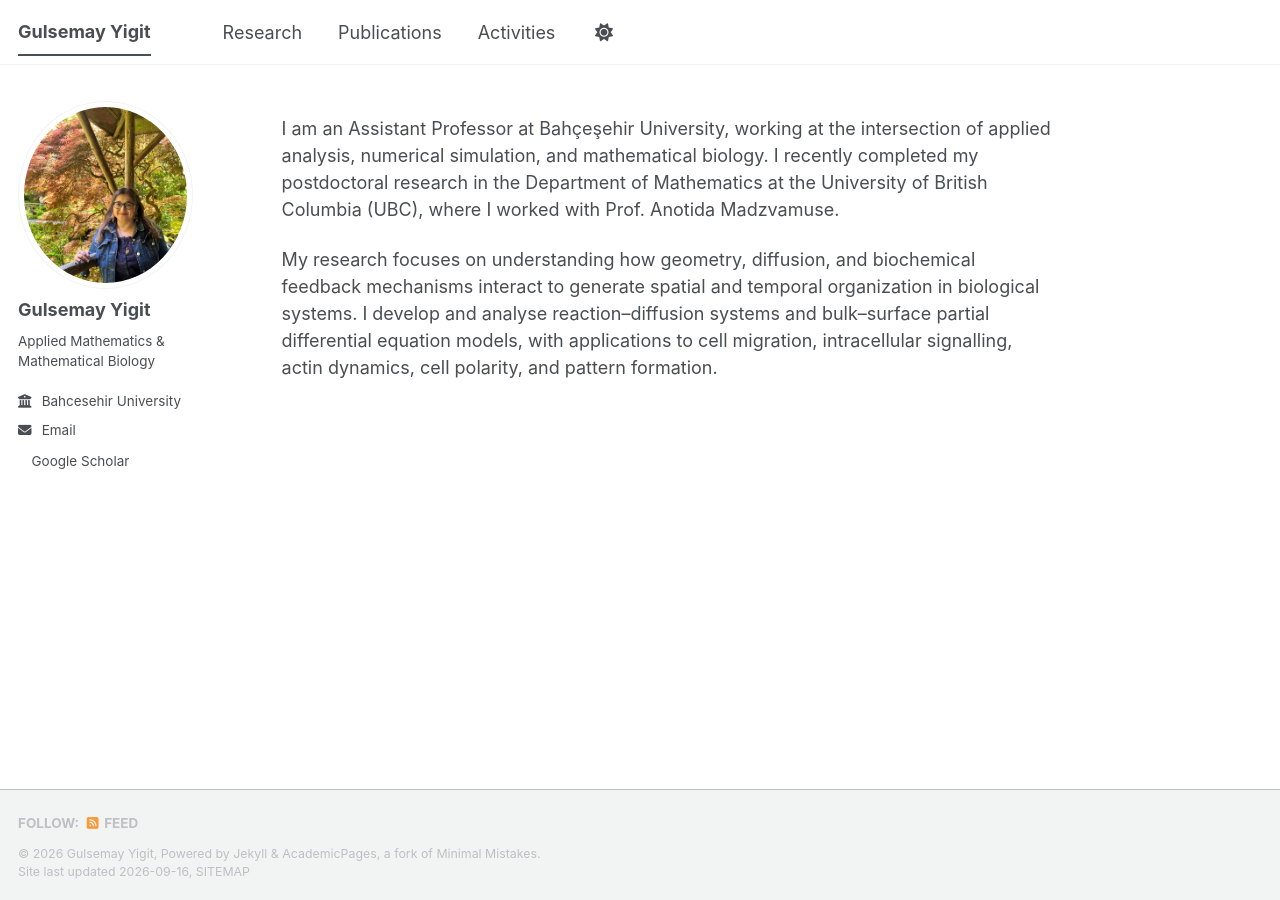
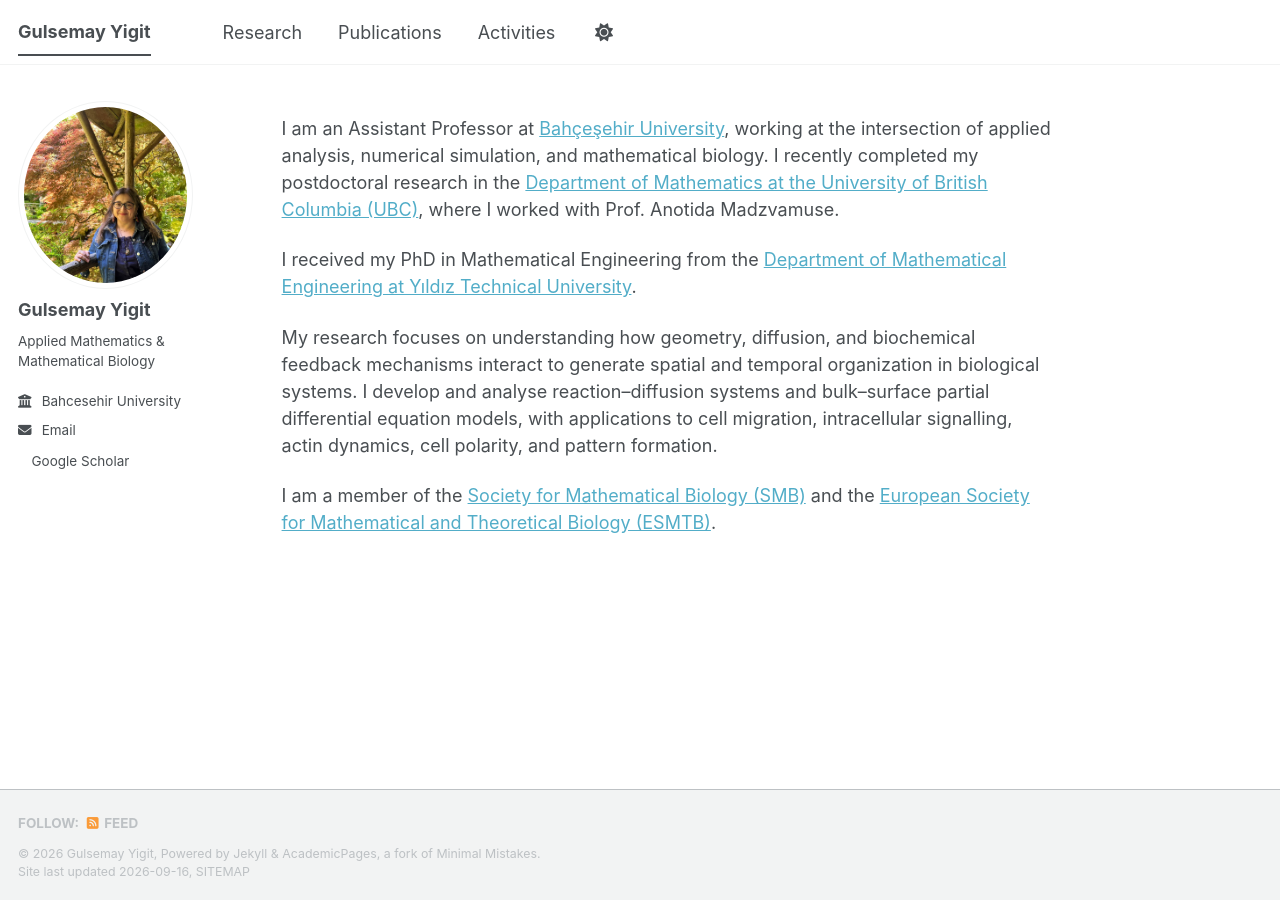
Before and after one commit to gulsemayy/gulsemayy.github.io, a Jekyll site: the page built from _pages/about.md, in a window 1280 px wide. Built offline with Jekyll 4.4.1, drawn with Linux system fonts in a browser that asks for light colours; a style sheet for code colours, icons or effects is not loaded.

Commit message:
Update about.md

```diff
--- a/_pages/about.md
+++ b/_pages/about.md
@@ -4,6 +4,10 @@ title: ""
 author_profile: true
 ---
 
-I am an Assistant Professor at Bahçeşehir University, working at the intersection of applied analysis, numerical simulation, and mathematical biology. I recently completed my postdoctoral research in the Department of Mathematics at the University of British Columbia (UBC), where I worked with Prof. Anotida Madzvamuse.
+I am an Assistant Professor at [Bahçeşehir University](https://www.bau.edu.tr/), working at the intersection of applied analysis, numerical simulation, and mathematical biology. I recently completed my postdoctoral research in the [Department of Mathematics at the University of British Columbia (UBC)](https://www.math.ubc.ca/), where I worked with Prof. Anotida Madzvamuse.
+
+I received my PhD in Mathematical Engineering from the [Department of Mathematical Engineering at Yıldız Technical University](https://mtm.yildiz.edu.tr/).
 
 My research focuses on understanding how geometry, diffusion, and biochemical feedback mechanisms interact to generate spatial and temporal organization in biological systems. I develop and analyse reaction–diffusion systems and bulk–surface partial differential equation models, with applications to cell migration, intracellular signalling, actin dynamics, cell polarity, and pattern formation.
+
+I am a member of the [Society for Mathematical Biology (SMB)](https://smb.org/) and the [European Society for Mathematical and Theoretical Biology (ESMTB)](https://www.esmtb.org/).
```
